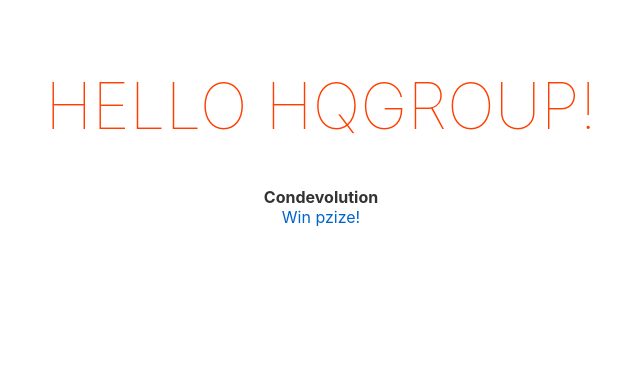
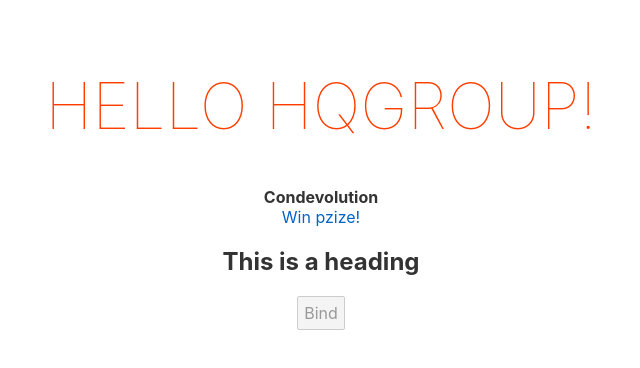
Before and after one commit to tuanson1985/svelte-tutorial, a Svelte app: page / in a window 1280 px wide. Shown: the top 368 px of the page, without its empty margins (319-959 px from the left). Built offline with nearby package versions, Linux system fonts and the light colour scheme.

Commit message:
Binding to Attributes

```diff
--- a/src/App.svelte
+++ b/src/App.svelte
@@ -2,12 +2,16 @@
   const name = "HQGROUP";
   const channel = "<b>Condevolution</b>";
   const hack = `<a href="#" onclick="alert('You have been hacked!')">Win pzize!</a>`;
+  const id = 'heading';
+  const disabled = true;
 </script>
 
 <main>
   <h1>Hello {name}!</h1>
   <div>{@html channel}</div>
   <div>{@html hack}</div>
+  <h2 {id}>This is a heading</h2>
+  <button {disabled}>Bind</button>
 </main>
 
 <style>
```
